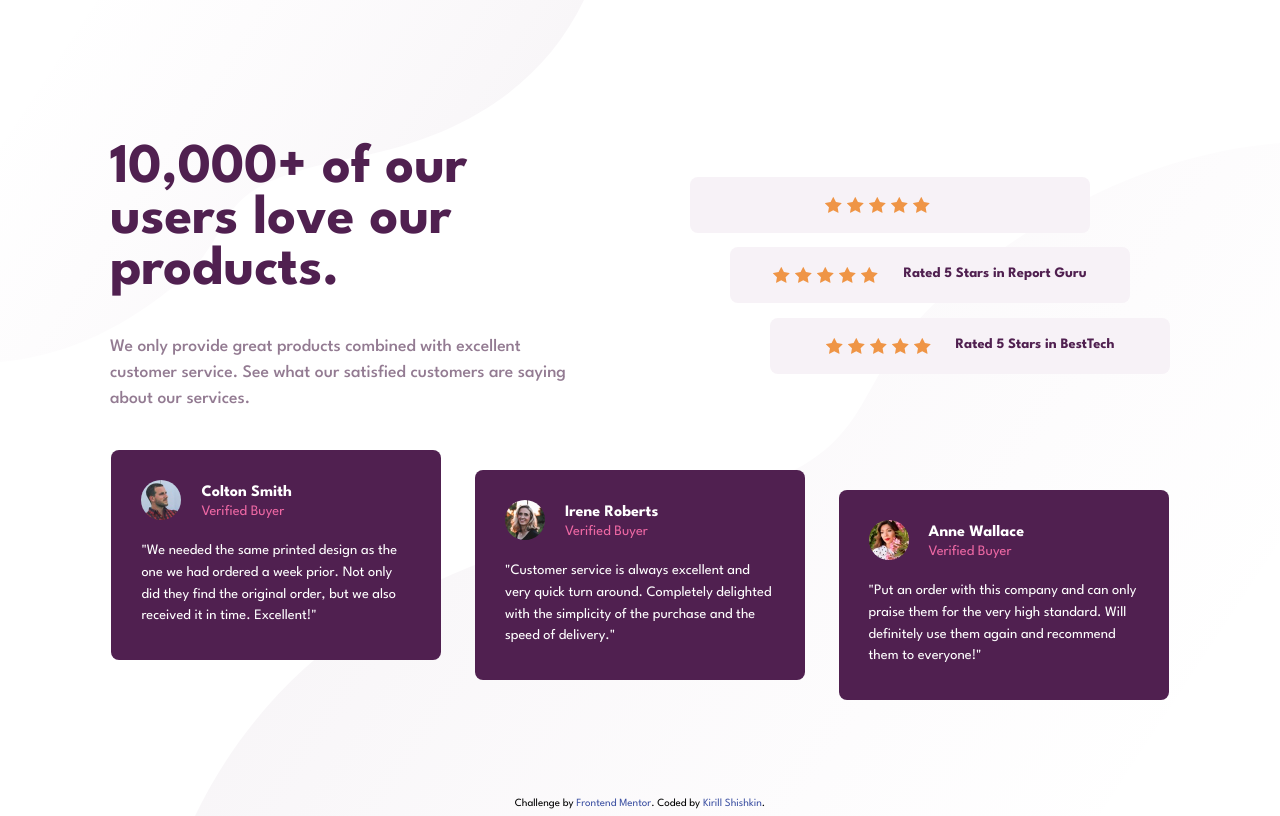
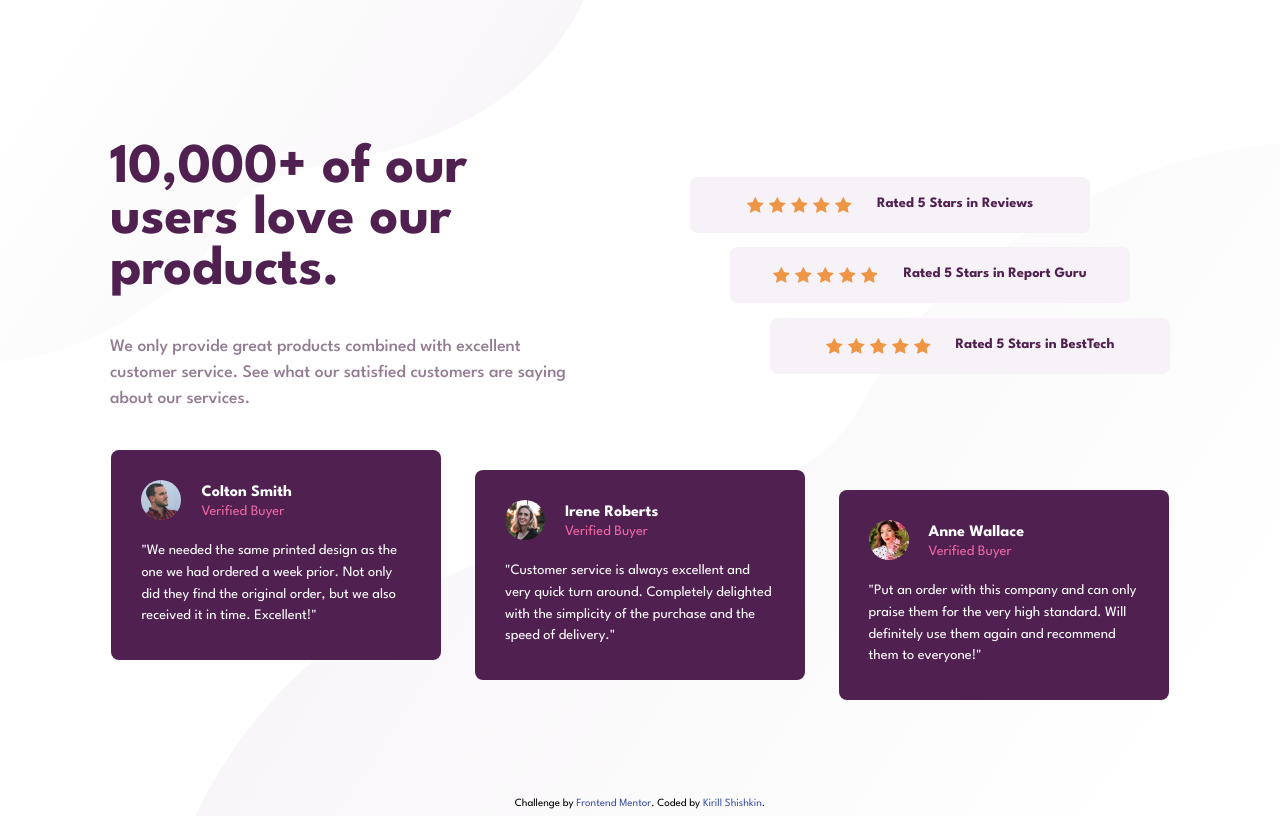
Before and after one commit to ShishKirill/social, a plain HTML site: page index.html in a window 1280 px wide. Drawn offline with Linux system fonts and the light colour scheme.

Commit message:
Update index.html

```diff
--- a/index.html
+++ b/index.html
@@ -29,7 +29,7 @@
             <img src="./images/icon-star.svg" alt="">
             <img src="./images/icon-star.svg" alt="">
             <img src="./images/icon-star.svg" alt="">
-           <h4><Rated 5 Stars in Reviews</h4>
+           <h4>Rated 5 Stars in Reviews</h4>
           </section>
           <section><img src="./images/icon-star.svg" alt="">
             <img src="./images/icon-star.svg" alt="">
```
